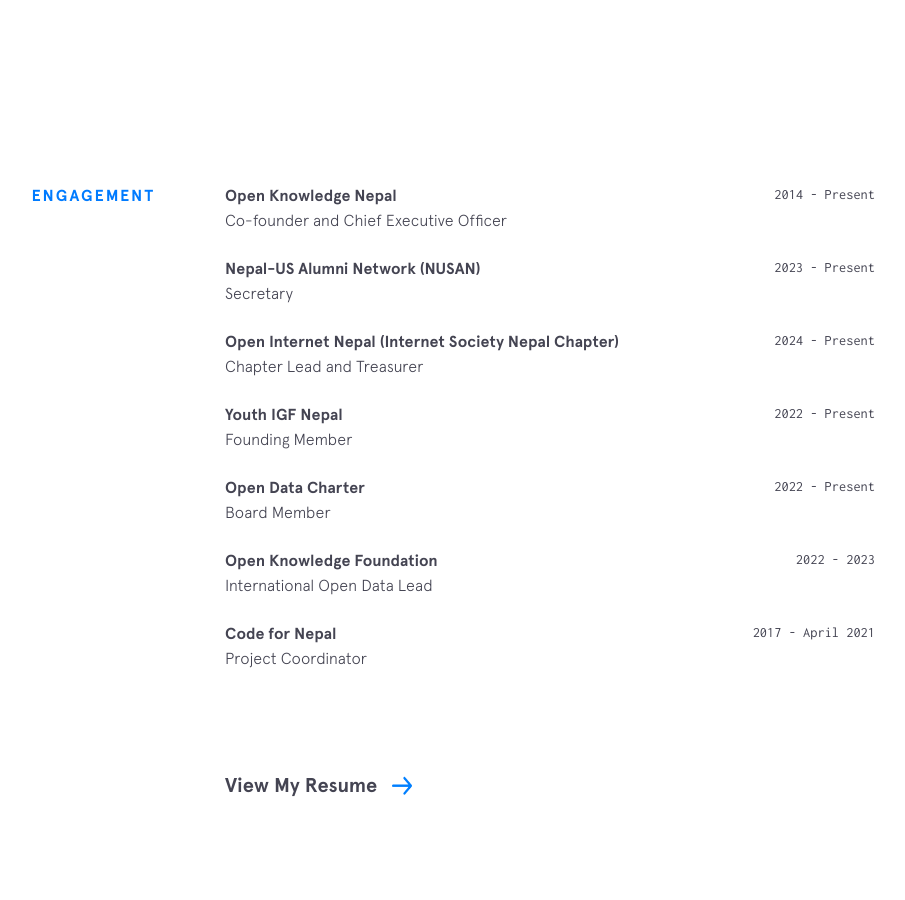
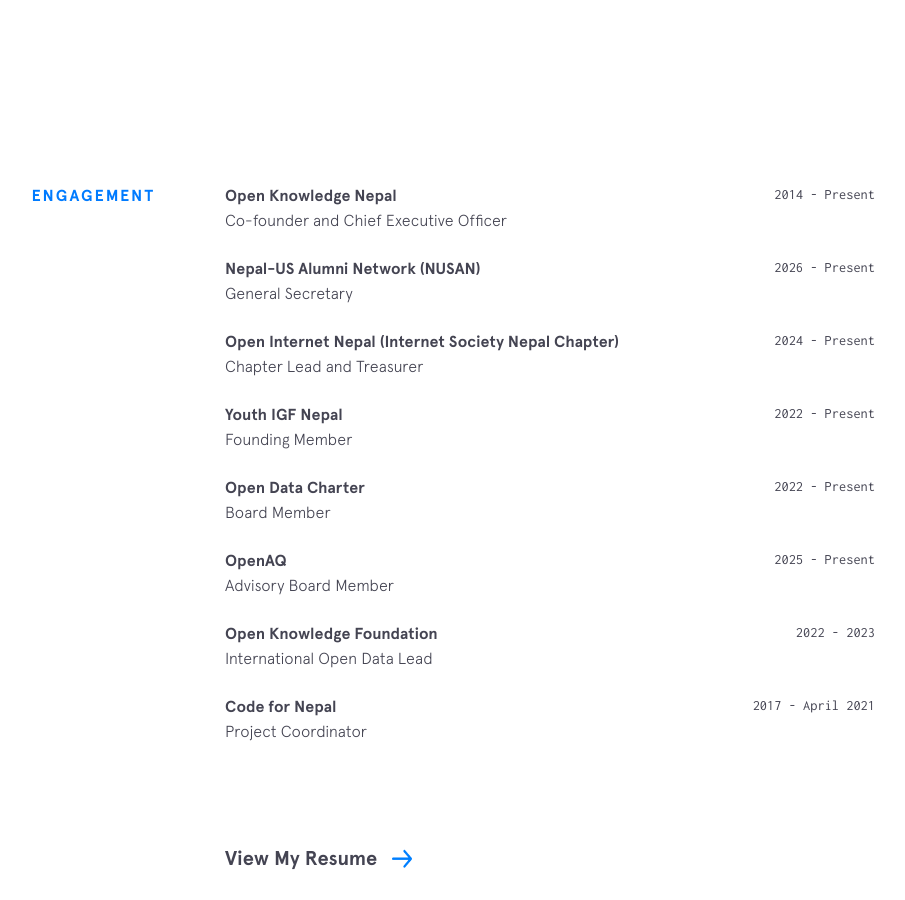
Before and after one commit to nikeshbalami/nikeshbalami.github.io, a Jekyll site: the page built from index.html, in a window 1280 px wide and 900 px high, scrolled down 1676 px. Shown: the whole window, without its empty margins (225-1130 px from the left). Built offline with Jekyll 4.4.1, drawn with Linux system fonts in a browser that asks for light colours; nearby versions of some CDN libraries.

Commit message:
experince updated

```diff
--- a/_data/experience.yml
+++ b/_data/experience.yml
@@ -5,8 +5,8 @@
 
 - company: Nepal-US Alumni Network (NUSAN)
   url: https://nusan.org/
-  time: 2023 - Present
-  position: Secretary
+  time: 2026 - Present
+  position: General Secretary
 
 - company: Open Internet Nepal (Internet Society Nepal Chapter)
   url: https://openinternet.org.np/
@@ -23,6 +23,11 @@
   time: 2022 - Present
   position: Board Member
 
+- company: OpenAQ
+  url: https://openaq.org/
+  time: 2025 - Present
+  position: Advisory Board Member
+
 - company: Open Knowledge Foundation
   url: https://okfn.org/
   time: 2022 - 2023
```
Also changed, not shown: 1 other file.
